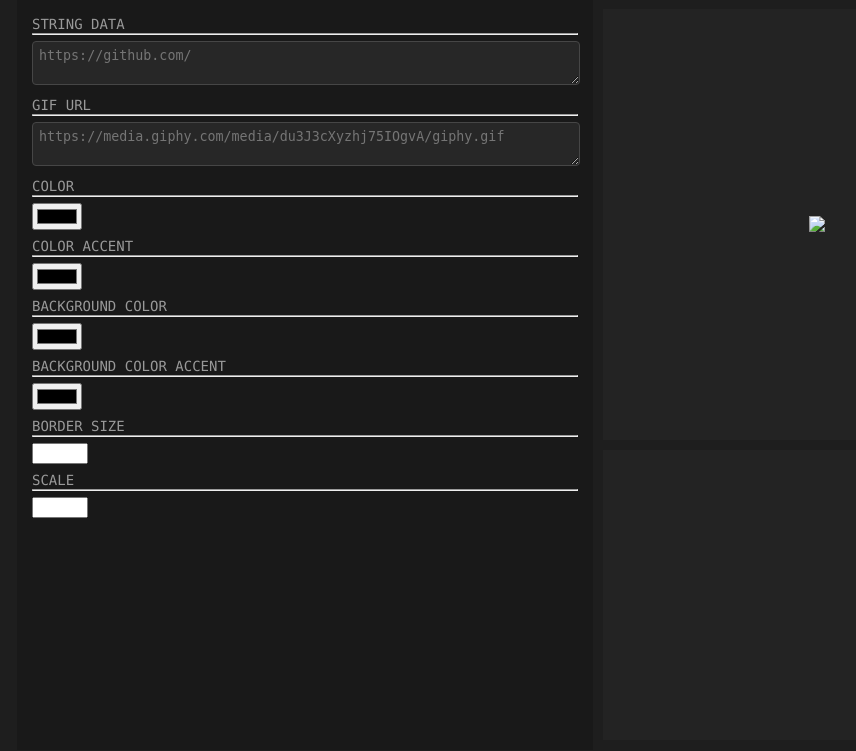
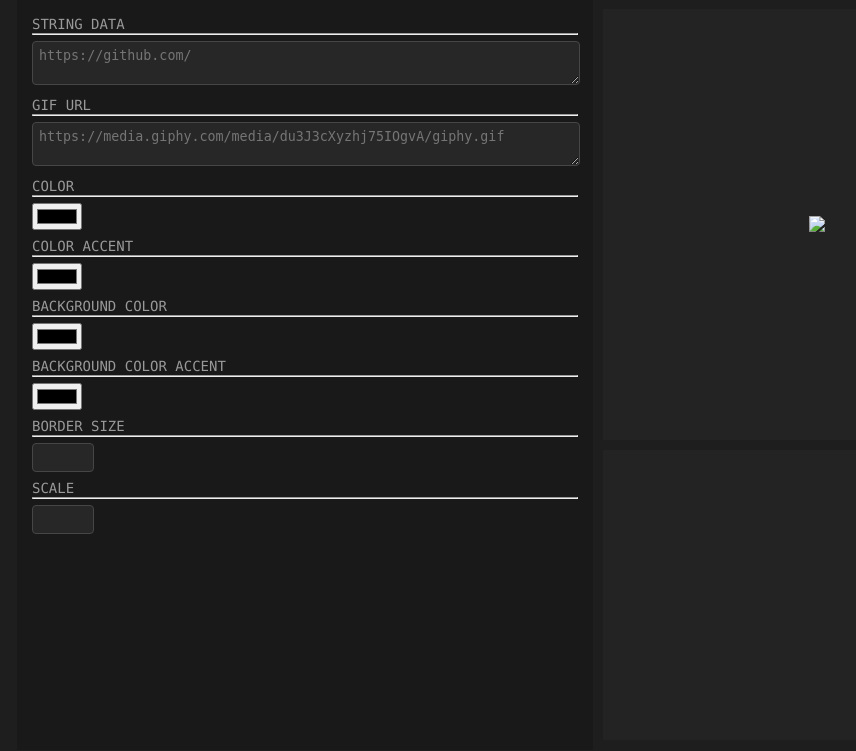
Before and after one commit to lieuk1/qrcode-generator, a Flask app: template templates/home.html in a window 1280 px wide. Shown: the part 49-800 px from the top of the page, without its empty margins (239-1095 px from the left). Run offline with Flask 3, Linux system fonts and the light colour scheme; the template is opened without the code that fills it: values that come from a table or form of the project are taken from there, others are empty; some libraries are stand-ins or nearby versions.

Commit message:
Change style of Integer Fields

```diff
--- a/static/home.css
+++ b/static/home.css
@@ -83,6 +83,14 @@ html, body, pre, code, kbd, samp {
   margin-bottom: 6px;
 }
 
+.fields > input[type="number"] {
+  background-color: #272727;
+  color: #999;
+  border: 1px solid #464646;
+  border-radius: 4px;
+  padding: 6px;
+}
+
 #qrcode {
   display: flex;
   justify-content: center;
```
